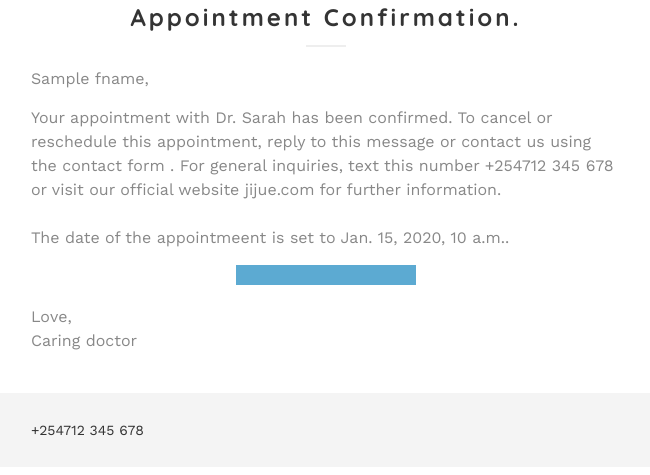
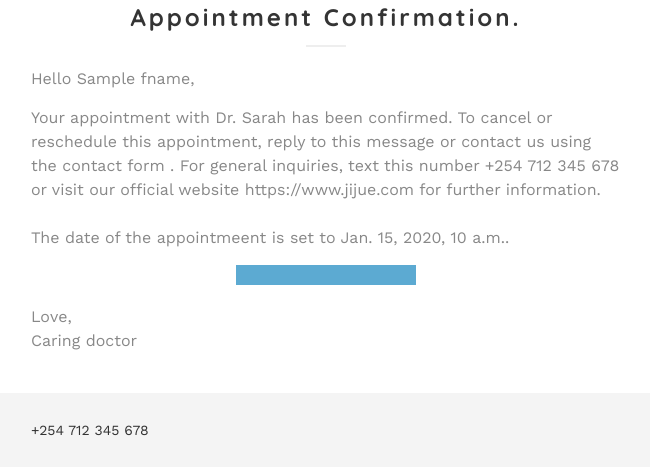
Before and after one commit to palladiumkenya/jijueApp-hiv-risk-assessment-site, a Django app: template appointmentApp/templates/appointmentApp/email.html in a window 1280 px wide. Shown: the top 475 px of the page, without its empty margins (314-964 px from the left). Run offline with Django 4.2, Linux system fonts and the light colour scheme; the template is opened without the code that fills it: most values are stand-ins (such as "Sample title", 1, 10 or a date in 2020); parts of the project's set-up code (start-up, migrations or seed data) failed here and were passed over.

Commit message:
email template setup

```diff
--- a/appointmentApp/templates/appointmentApp/email.html
+++ b/appointmentApp/templates/appointmentApp/email.html
@@ -69,13 +69,13 @@
 
                                         <p style="line-height: 24px; margin-bottom:15px;">
 
-                                            {{fname}},
+                                            Hello {{fname}},
 
                                         </p>
                                         <p style="line-height: 24px;margin-bottom:15px;">
                                             Your appointment with Dr. Sarah  has been confirmed.
 
-                                            To cancel or reschedule this appointment, reply to this message or contact us using the contact form . For general inquiries, text this number +254712 345 678 or visit our official website jijue.com for further information.
+                                            To cancel or reschedule this appointment, reply to this message or contact us using the contact form . For general inquiries, text this number +254 712 345 678 or visit our official website https://www.jijue.com for further information.
                                         <br>
                                         <br>
                                         The date of the appointmeent is set to {{date}}.
@@ -101,8 +101,6 @@
                             </table>
                         </td>
                     </tr>
-
-
 
                 </table>
 
@@ -137,7 +135,7 @@
                                     <td align="left" style="color: #aaaaaa; font-size: 14px; font-family: 'Work Sans', Calibri, sans-serif; line-height: 24px;">
                                         <div style="line-height: 24px;">
 
-                                            <span style="color: #333333;">+254712 345 678</span>
+                                            <span style="color: #333333;">+254 712 345 678</span>
 
                                         </div>
                                     </td>
```
Also changed, not shown: db.sqlite3.
